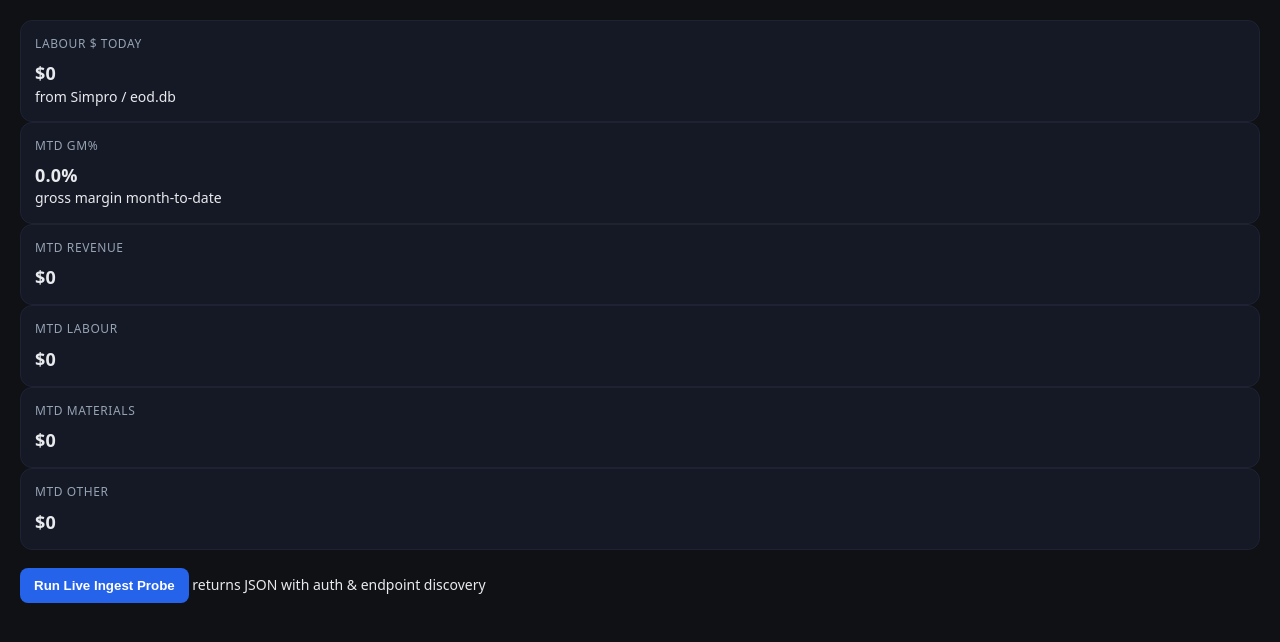
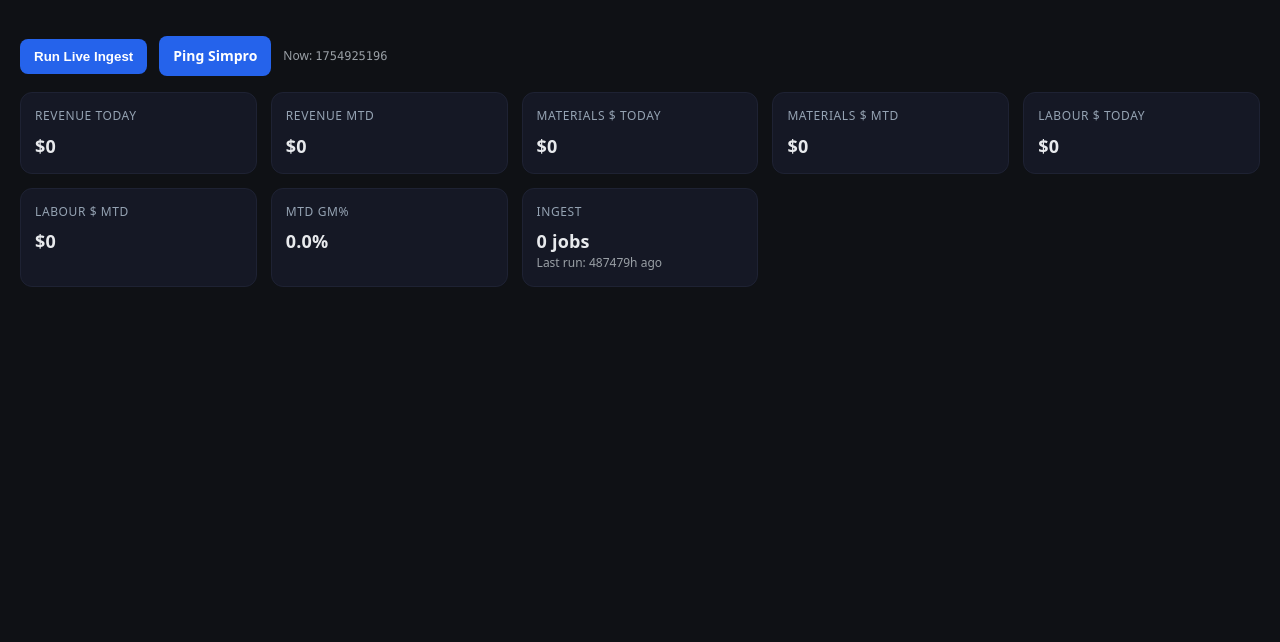
Before and after one commit to timlahey-hue/rhome_eod_webapp, a FastAPI app: page / in a window 1280 px wide. Shown: the part 59-701 px from the top of the page. Run offline with FastAPI, Linux system fonts and the light colour scheme; data comes from the database, SQL or seed files in the repository.

Commit message:
Update index.html

```diff
--- a/rhome_eod_webapp/app/templates/index.html
+++ b/rhome_eod_webapp/app/templates/index.html
@@ -1,51 +1,29 @@
 {% extends "base.html" %}
 {% block content %}
-
-{% set safe = totals or {} %}
-
-{% if not safe or safe|length == 0 %}
-  <p class="sub err">Heads up: no totals found in the database yet. The page still renders, but values are zeroed.</p>
-{% endif %}
-
-<div class="cards">
-  <div class="card">
-    <div class="label">Labour $ Today</div>
-    <div class="value">{{ fmt_currency(safe.get('labour_cost_today', 0)) }}</div>
-    <div class="sub">from Simpro / eod.db</div>
+  <div class="row">
+    <form action="/ingest/live" method="post">
+      <button type="submit">Run Live Ingest</button>
+    </form>
+    <a class="btn" href="/ingest/ping">Ping Simpro</a>
+    <div class="muted">Now: <span class="mono">{{ now }}</span></div>
   </div>
 
-  <div class="card">
-    <div class="label">MTD GM%</div>
-    <div class="value">{{ fmt_pct(safe.get('mtd_gm_pct', 0)) }}</div>
-    <div class="sub">gross margin month-to-date</div>
+  <div class="grid">
+    <div class="card"><div class="label">Revenue Today</div><div class="value">{{ fmt_currency(totals.get('revenue_today', 0)) }}</div></div>
+    <div class="card"><div class="label">Revenue MTD</div><div class="value">{{ fmt_currency(totals.get('revenue_mtd', 0)) }}</div></div>
+
+    <div class="card"><div class="label">Materials $ Today</div><div class="value">{{ fmt_currency(totals.get('materials_cost_today', 0)) }}</div></div>
+    <div class="card"><div class="label">Materials $ MTD</div><div class="value">{{ fmt_currency(totals.get('materials_cost_mtd', 0)) }}</div></div>
+
+    <div class="card"><div class="label">Labour $ Today</div><div class="value">{{ fmt_currency(totals.get('labour_cost_today', 0)) }}</div></div>
+    <div class="card"><div class="label">Labour $ MTD</div><div class="value">{{ fmt_currency(totals.get('labour_cost_mtd', 0)) }}</div></div>
+
+    <div class="card"><div class="label">MTD GM%</div><div class="value">{{ fmt_pct(totals.get('mtd_gm_pct', 0)) }}</div></div>
+
+    <div class="card">
+      <div class="label">Ingest</div>
+      <div class="value">{{ fmt_int(totals.get('jobs_ingested', 0)) }} jobs</div>
+      <div class="muted">Last run: {{ hms(totals.get('last_ingest_ts')) }}</div>
+    </div>
   </div>
-
-  <div class="card">
-    <div class="label">MTD Revenue</div>
-    <div class="value">{{ fmt_currency(safe.get('mtd_revenue', 0)) }}</div>
-  </div>
-
-  <div class="card">
-    <div class="label">MTD Labour</div>
-    <div class="value">{{ fmt_currency(safe.get('mtd_labour', 0)) }}</div>
-  </div>
-
-  <div class="card">
-    <div class="label">MTD Materials</div>
-    <div class="value">{{ fmt_currency(safe.get('mtd_materials', 0)) }}</div>
-  </div>
-
-  <div class="card">
-    <div class="label">MTD Other</div>
-    <div class="value">{{ fmt_currency(safe.get('mtd_other', 0)) }}</div>
-  </div>
-</div>
-
-<div style="margin-top:18px;">
-  <form method="post" action="/ingest/live" onsubmit="this.querySelector('button').disabled = true;">
-    <button type="submit">Run Live Ingest Probe</button>
-    <span class="sub">returns JSON with auth & endpoint discovery</span>
-  </form>
-</div>
-
 {% endblock %}
```
